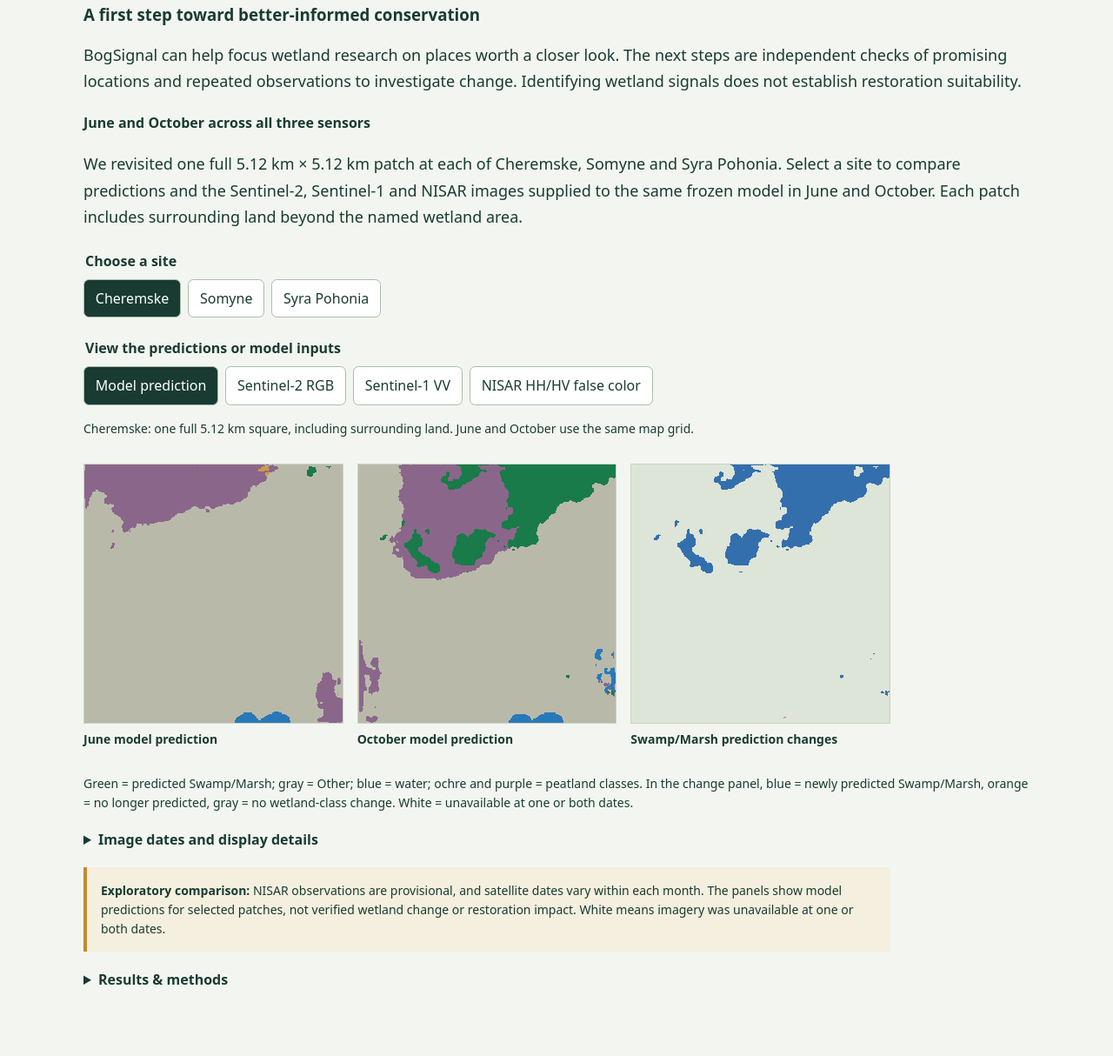
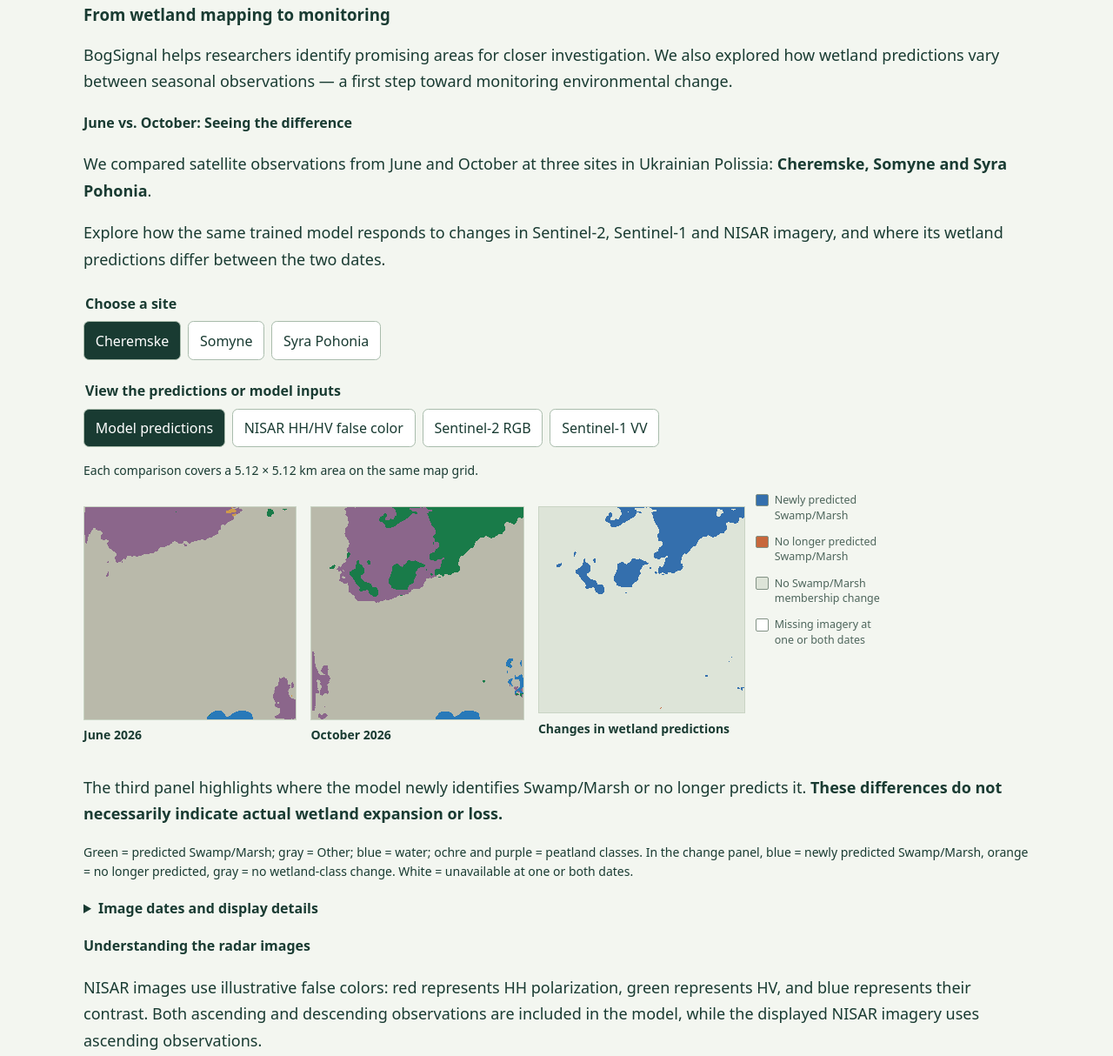
Before and after one commit to oleksastepaniuk/BogSignal, a website built with Vite: page web/index.html in a window 1280 px wide. Shown: the part 5860-7074 px from the top of the page at 87% size. Built offline with nearby package versions, Linux system fonts and the light colour scheme; files whose address does not match are found by name.

Commit message:
Clarify seasonal comparison and add change legend

```diff
--- a/web/index.html
+++ b/web/index.html
@@ -106,12 +106,16 @@
         <p><strong>The highest-scoring 5% of our validation area contained 73.4% of the swamp and marsh pixels in our reference maps.</strong> This suggests BogSignal could help researchers narrow their search, prioritizing promising areas for closer investigation.</p>
         <div id="ranking"></div>
         <p class="note">These are two different results: the overlap improvement compares models with and without NISAR; the ranking chart describes the combined model alone. Neither measures field-verified accuracy.</p>
-        <h3>A first step toward better-informed conservation</h3>
-        <p>BogSignal can help focus wetland research on places worth a closer look. The next steps are independent checks of promising locations and repeated observations to investigate change. Identifying wetland signals does not establish restoration suitability.</p>
-        <h4>June and October across all three sensors</h4>
-        <p>We revisited one full 5.12 km × 5.12 km patch at each of Cheremske, Somyne and Syra Pohonia. Select a site to compare predictions and the Sentinel-2, Sentinel-1 and NISAR images supplied to the same frozen model in June and October. Each patch includes surrounding land beyond the named wetland area.</p>
+        <h3>From wetland mapping to monitoring</h3>
+        <p>BogSignal helps researchers identify promising areas for closer investigation. We also explored how wetland predictions vary between seasonal observations — a first step toward monitoring environmental change.</p>
+        <h4>June vs. October: Seeing the difference</h4>
+        <p>We compared satellite observations from June and October at three sites in Ukrainian Polissia: <strong>Cheremske, Somyne and Syra Pohonia</strong>.</p>
+        <p>Explore how the same trained model responds to changes in Sentinel-2, Sentinel-1 and NISAR imagery, and where its wetland predictions differ between the two dates.</p>
         <div id="seasonal-examples"><p role="status">Loading site comparisons...</p></div>
-        <p class="note seasonal-caution"><strong>Exploratory comparison:</strong> NISAR observations are provisional, and satellite dates vary within each month. The panels show model predictions for selected patches, not verified wetland change or restoration impact. White means imagery was unavailable at one or both dates.</p>
+        <h4>Understanding the radar images</h4>
+        <p>NISAR images use illustrative false colors: red represents HH polarization, green represents HV, and blue represents their contrast. Both ascending and descending observations are included in the model, while the displayed NISAR imagery uses ascending observations.</p>
+        <p>Radar colors represent differences in the returned signal, not confirmed wetland types.</p>
+        <p class="note seasonal-caution"><strong>Important:</strong> This is an exploratory comparison using provisional NISAR observations. Differences may reflect seasonal conditions, observation geometry or data quality. They are changes in model predictions, not independently verified environmental changes or evidence of restoration impact. White areas indicate missing imagery at one or both dates.</p>
         <details id="full-results" class="map-notes"><summary>Results &amp; methods</summary>
         <div class="cred-grid">
           <article class="cred-card">
--- a/web/src/main.js
+++ b/web/src/main.js
@@ -149,7 +149,7 @@ async function setupSeasonal() {
   for (const site of sites) {
     if (examples.filter(row=>row.site===site).length!==1) throw new Error(`Expected one ${site} example`);
   }
-  const viewNames={prediction:'Model prediction',s2:'Sentinel-2 RGB',s1:'Sentinel-1 VV',nisar:'NISAR HH/HV false color'};
+  const viewNames={prediction:'Model predictions',nisar:'NISAR HH/HV false color',s2:'Sentinel-2 RGB',s1:'Sentinel-1 VV'};
   const host=$('seasonal-examples');
   host.innerHTML=`
     <fieldset><legend>Choose a site</legend><div class="choices" id="seasonal-sites">
@@ -160,10 +160,17 @@ async function setupSeasonal() {
     </div></fieldset>
     <p id="seasonal-caption" class="note" aria-live="polite"></p>
     <div class="seasonal-grid" id="seasonal-grid">
-      <figure><img id="seasonal-june" width="256" height="256" alt=""><figcaption id="seasonal-june-label">June prediction</figcaption></figure>
-      <figure><img id="seasonal-october" width="256" height="256" alt=""><figcaption id="seasonal-october-label">October prediction</figcaption></figure>
-      <figure id="seasonal-change-figure"><img id="seasonal-change" width="256" height="256" alt=""><figcaption>Swamp/Marsh prediction changes</figcaption></figure>
+      <figure><img id="seasonal-june" width="256" height="256" alt=""><figcaption id="seasonal-june-label">June 2026</figcaption></figure>
+      <figure><img id="seasonal-october" width="256" height="256" alt=""><figcaption id="seasonal-october-label">October 2026</figcaption></figure>
+      <div class="seasonal-change-panel"><figure id="seasonal-change-figure"><img id="seasonal-change" width="256" height="256" alt=""><figcaption>Changes in wetland predictions</figcaption></figure>
+    <div class="seasonal-change-legend" aria-label="Changes in wetland predictions legend">
+      <span><i class="change-swatch change-new" aria-hidden="true"></i>Newly predicted Swamp/Marsh</span>
+      <span><i class="change-swatch change-lost" aria-hidden="true"></i>No longer predicted Swamp/Marsh</span>
+      <span><i class="change-swatch change-same" aria-hidden="true"></i>No Swamp/Marsh membership change</span>
+      <span><i class="change-swatch change-missing" aria-hidden="true"></i>Missing imagery at one or both dates</span>
+    </div></div>
     </div>
+    <p>The third panel highlights where the model newly identifies Swamp/Marsh or no longer predicts it. <strong>These differences do not necessarily indicate actual wetland expansion or loss.</strong></p>
     <p id="seasonal-key" class="note"></p>
     <details class="map-notes"><summary>Image dates and display details</summary><p id="seasonal-dates" class="note"></p></details>`;
   let site=sites[0], view='prediction';
@@ -173,17 +180,17 @@ async function setupSeasonal() {
       const image=$('seasonal-'+month);
       image.src=`${import.meta.env.BASE_URL}seasonal_full/${row.files[month+'_'+view].filename}`;
       image.alt=`${names[site]} full patch in ${month}: ${viewNames[view]}`;
-      $('seasonal-'+month+'-label').textContent=`${month==='june'?'June':'October'} ${viewNames[view].toLowerCase()}`;
+      $('seasonal-'+month+'-label').textContent=`${month==='june'?'June':'October'} 2026`;
     }
     $('seasonal-change').src=`${import.meta.env.BASE_URL}seasonal_full/${row.files.change.filename}`;
     $('seasonal-change').alt=`${names[site]} full patch: predicted Swamp and Marsh gains and losses between June and October`;
-    $('seasonal-caption').textContent=`${names[site]}: one full 5.12 km square, including surrounding land. June and October use the same map grid.`;
+    $('seasonal-caption').textContent='Each comparison covers a 5.12 × 5.12 km area on the same map grid.';
     $('seasonal-key').textContent=view==='prediction'
       ? `Green = predicted Swamp/Marsh; gray = Other; blue = water; ochre and purple = peatland classes. In the change panel, blue = newly predicted Swamp/Marsh, orange = no longer predicted, gray = no wetland-class change. White = unavailable at one or both dates.`
       : view==='s2' ? 'Sentinel-2 model-grid RGB uses B4/B3/B2 with the same 0–0.3 reflectance stretch in both months. White = cloud-screened or missing.'
       : view==='s1' ? 'Sentinel-1 ascending VV backscatter, shown at a fixed −30 to 0 dB grayscale stretch. Descending VV/VH also enter the model.'
       : 'Illustrative false color from ascending NISAR: red = HH, green = HV, blue = HH−HV contrast. Both ascending and descending HH/HV enter the model. Colors are radar signals, not land-cover classes.';
-    if(view!=='prediction') $('seasonal-key').textContent+=' The Difference panel always shows the model prediction change.';
+    if(view!=='prediction') $('seasonal-key').textContent+=' The third panel always shows changes in wetland predictions.';
     const dateLine=month=>{
       const d=row.dates[month];
       return `${month==='june'?'June':'October'} — Sentinel-2: ${d.s2.join(', ')}; Sentinel-1 ascending/descending: ${d.s1_ascending.join(', ')} / ${d.s1_descending.join(', ')}; provisional NISAR ascending/descending: ${d.nisar_ascending.join(', ')} / ${d.nisar_descending.join(', ')}.`;
--- a/web/src/style.css
+++ b/web/src/style.css
@@ -242,5 +242,15 @@ td small,th small { display:block; font-size:.75rem; font-weight:400; white-spac
 .secondary-link:hover { color:white; }
 
 .cover { position:relative; }
+.seasonal-grid { grid-template-columns:1fr 1fr 1.65fr; }
+.seasonal-change-panel { display:grid; grid-template-columns:minmax(0,1fr) minmax(7rem,.65fr); gap:.75rem; align-items:start; min-width:0; }
+.seasonal-change-legend { display:flex; flex-direction:column; gap:.8rem; font-size:.78rem; line-height:1.4; color:#4d655b; }
+.seasonal-change-legend span { display:flex; align-items:flex-start; gap:.45rem; }
+.change-swatch { display:inline-block; flex:none; width:.9rem; height:.9rem; margin-top:.12rem; border:1px solid #819184; border-radius:2px; }
+.change-new { background:#346fad; }
+.change-lost { background:#c7673c; }
+.change-same { background:#dde4d8; }
+.change-missing { background:#fff; }
+@media(max-width:800px) { .seasonal-grid { grid-template-columns:1fr; } .seasonal-change-panel { grid-template-columns:minmax(0,1fr) minmax(7rem,.55fr); } }
 .challenge-badge { position:absolute; top:1rem; right:1.5rem; margin:0; padding:.5rem .8rem; border:1px solid rgb(255 255 255 / .65); border-radius:.35rem; background:rgb(12 32 26 / .5); color:#fff; font-size:.72rem; font-weight:700; line-height:1.5; letter-spacing:.08em; text-align:center; }
 @media(max-width:700px) { .challenge-badge { position:static; justify-self:end; margin-bottom:1.5rem; max-width:100%; font-size:.65rem; } }
```
